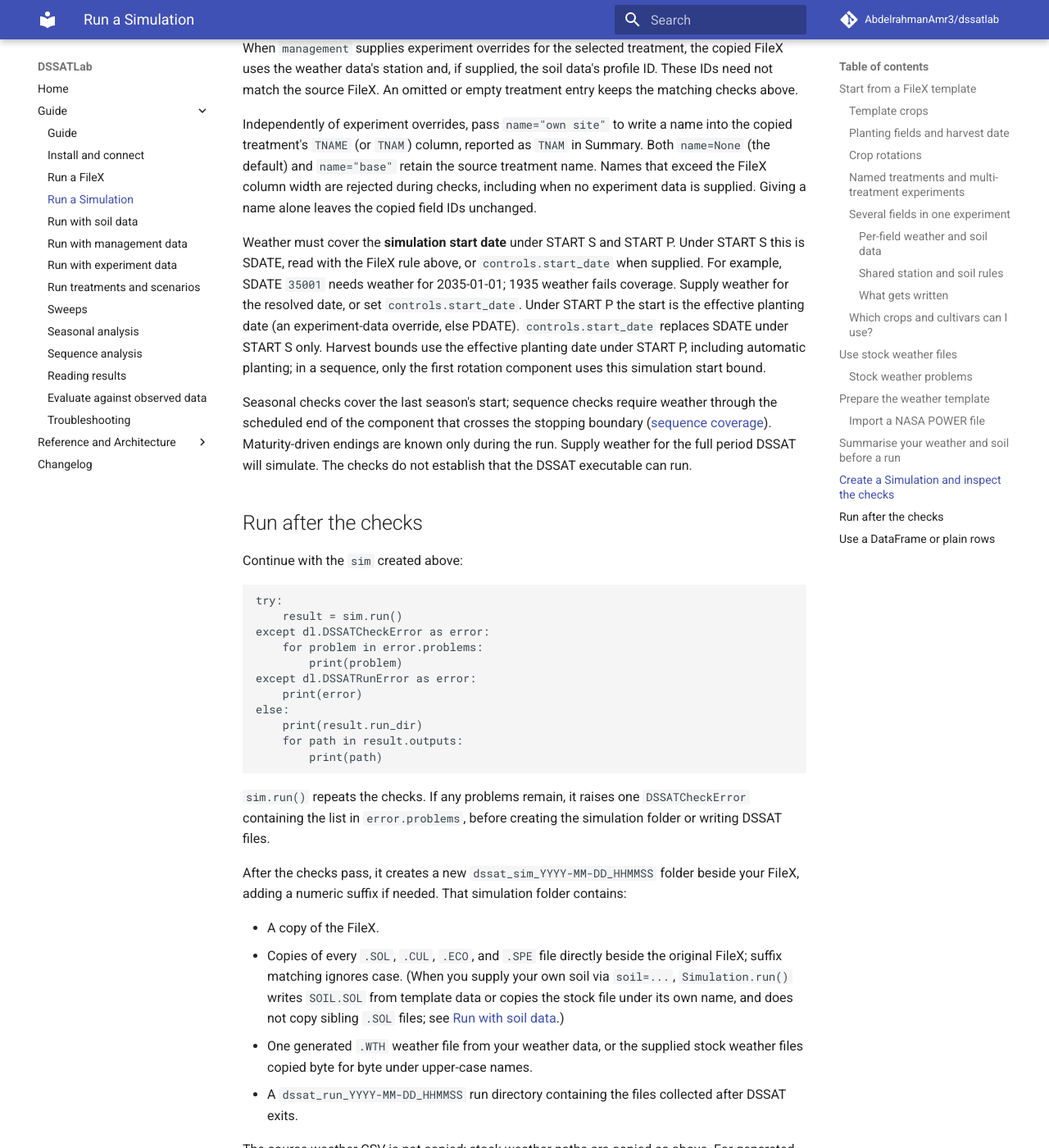
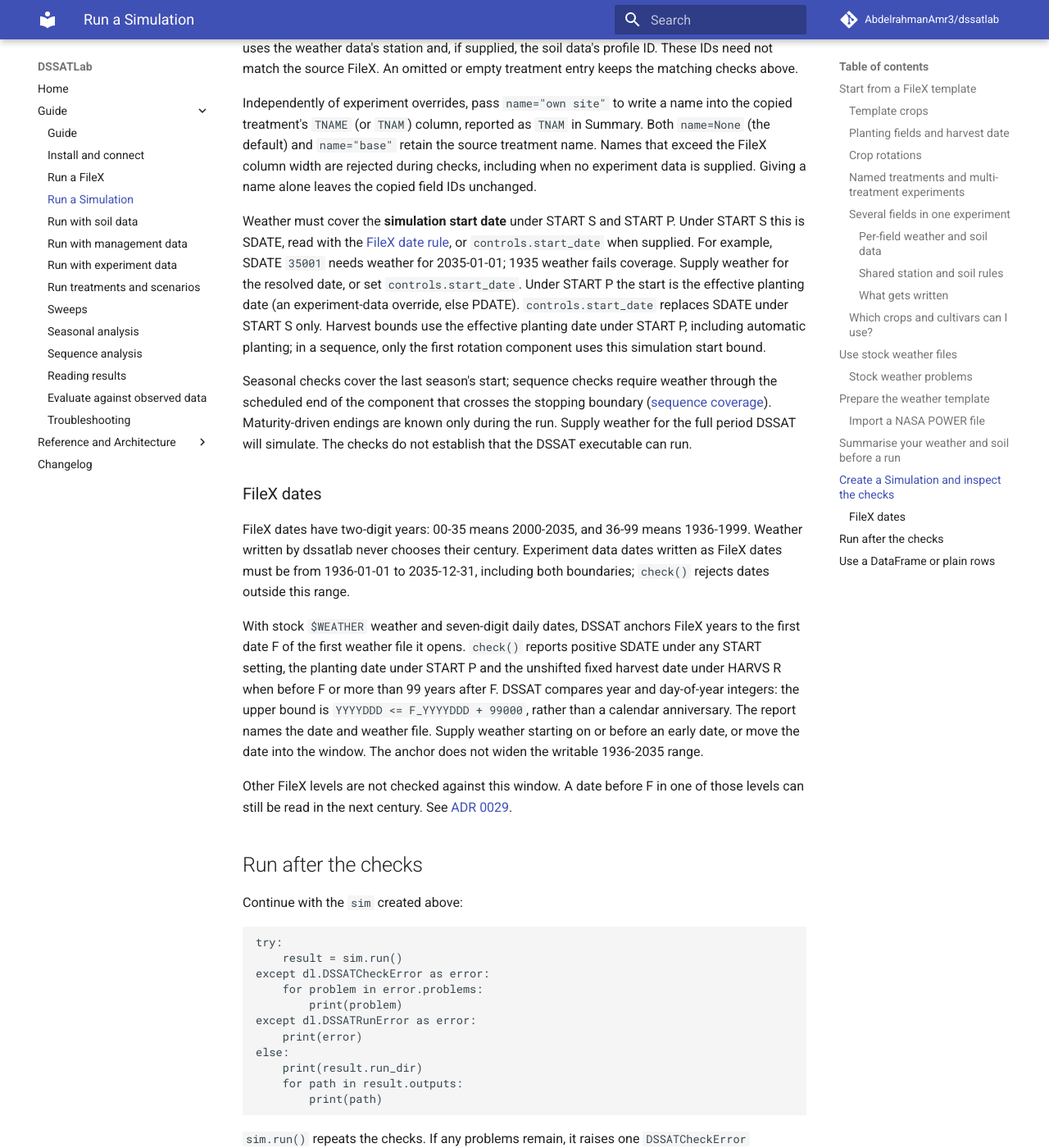
Before and after one commit to AbdelrahmanAmr3/dssatlab, an MkDocs documentation site: the page built from docs/guide/simulation.md, in a window 1280 px wide and 1400 px high, scrolled down 12495 px. Shown: the whole window at 82% size. Built offline with MkDocs 1.6.1 and Material for MkDocs 9.7.7, drawn with Linux system fonts in a browser that asks for light colours; comment, search, counter and statistics services are not loaded; some of the changed text lies outside the part shown.

Commit message:
Bump to 0.19.1, changelog and docs for the date window
Co-Authored-By: Claude Sonnet 5.5 <noreply@anthropic.com>

```diff
--- a/docs/guide/simulation.md
+++ b/docs/guide/simulation.md
@@ -516,7 +514,7 @@ checks, including when no experiment data is supplied. Giving a name alone
 leaves the copied field IDs unchanged.
 
 Weather must cover the **simulation start date** under START S and START P.
-Under START S this is SDATE, read with the FileX rule above, or
+Under START S this is SDATE, read with the [FileX date rule](#filex-dates), or
 `controls.start_date` when supplied. For example, SDATE `35001` needs weather
 for 2035-01-01; 1935 weather fails coverage. Supply weather for the resolved
 date, or set `controls.start_date`. Under START P the start is the effective
@@ -530,6 +528,27 @@ through the scheduled end of the component that crosses the stopping boundary
 ([sequence coverage](sequence.md#sequence-checks)). Maturity-driven endings are
 known only during the run. Supply weather for the full period DSSAT will simulate.
 The checks do not establish that the DSSAT executable can run.
+
+### FileX dates
+
+FileX dates have two-digit years: 00-35 means 2000-2035, and 36-99 means
+1936-1999. Weather written by dssatlab never chooses their century. Experiment
+data dates written as FileX dates must be from 1936-01-01 to 2035-12-31,
+including both boundaries; `check()` rejects dates outside this range.
+
+With stock `$WEATHER` weather and seven-digit daily dates, DSSAT anchors FileX
+years to the first date F of the first weather file it opens. `check()` reports
+positive SDATE under any START setting, the planting date under START P and the
+unshifted fixed harvest date under HARVS R when before F or more than 99 years
+after F. DSSAT compares year and day-of-year integers: the upper bound is
+`YYYYDDD <= F_YYYYDDD + 99000`, rather than a calendar anniversary. The report
+names the date and weather file. Supply weather starting on or before an early
+date, or move the date into the window. The anchor does not widen the writable
+1936-2035 range.
+
+Other FileX levels are not checked against this window. A date before F in one
+of those levels can still be read in the next century. See
+[ADR 0029](../adr/0029-stock-weather-anchor-checked-as-a-window.md).
 
 ## Run after the checks
 
--- a/pyproject.toml
+++ b/pyproject.toml
@@ -4,7 +4,7 @@ build-backend = "setuptools.build_meta"
 
 [project]
 name = "dssatlab"
-version = "0.19.0"
+version = "0.19.1"
 description = "A small Python interface to DSSAT-CSM: find or build DSSAT, run a FileX, or run a simulation from your own weather data."
 readme = "README.md"
 requires-python = ">=3.10"
--- a/src/dssatlab/__init__.py
+++ b/src/dssatlab/__init__.py
@@ -36,4 +36,4 @@ __all__ = ["DSSATError", "DSSATInstallError", "DSSATNotFoundError", "DSSATRunErr
            "run_sweep", "run_treatments", "combine_summaries", "summarize_seasons", "write_scenario_template",
            ]
 
-__version__ = "0.19.0"
+__version__ = "0.19.1"
```
Also changed, not shown: other parts of docs/guide/simulation.md (+2 -4 lines), CHANGELOG.md (+13 -0 lines), README.md (+2 -5 lines), docs/guide/experiment.md (+3 -1 lines), docs/reference/roadmap.md (+2 -3 lines), 1 other file.
